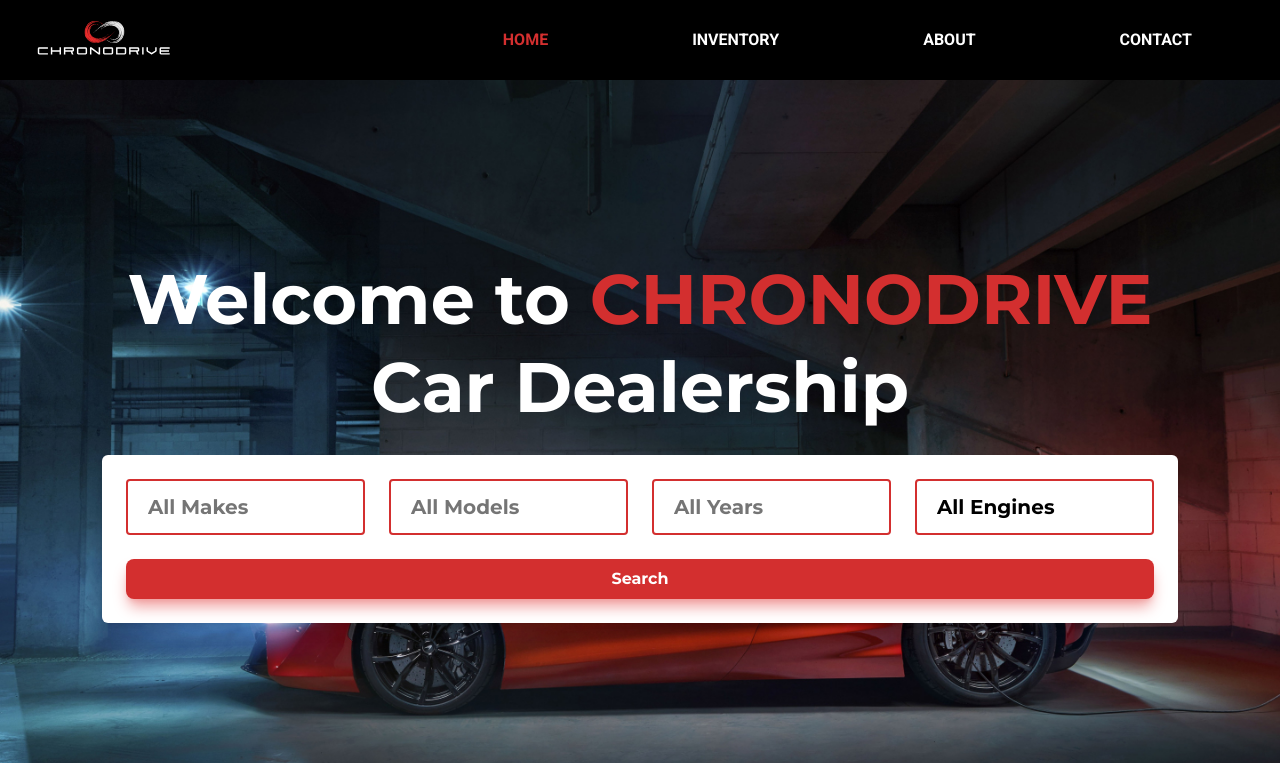
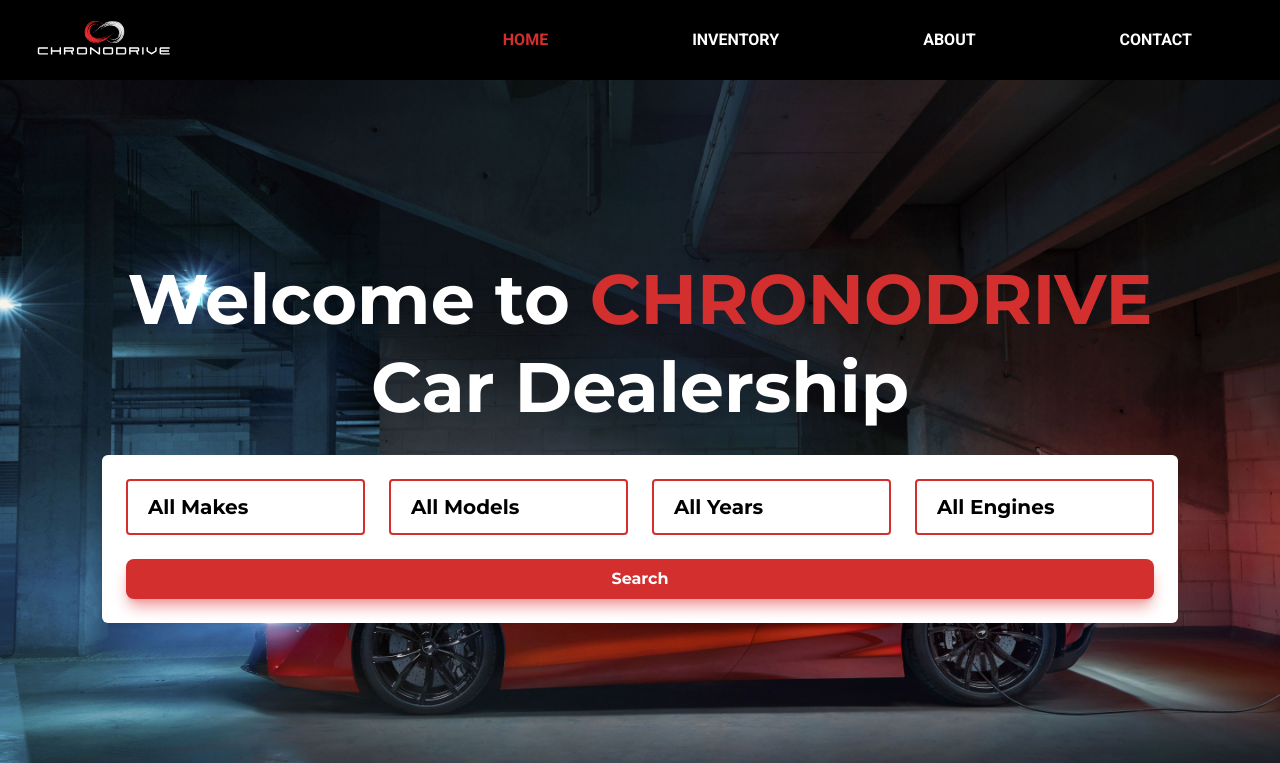
Before and after one commit to Hamadn/ChronoDrive, a React (Vite) app: page / in a window 1280 px wide. Shown: the top 763 px of the page. Built offline with nearby package versions, Linux system fonts and the light colour scheme.

Commit message:
Adding content to the search

```diff
--- a/src/components/Home/Hero/Hero.jsx
+++ b/src/components/Home/Hero/Hero.jsx
@@ -23,7 +23,7 @@ export default function Hero() {
                 <div className="flex flex-col">
                   <select
                     id="status"
-                    className="w-full text-xl font-bold rounded border-2 border-red-700 text-gray-600 h-14 pl-5 pr-10 bg-white focus:outline-none appearance-none"
+                    className="w-full text-xl font-bold rounded border-2 border-red-700 text-black h-14 pl-5 pr-10 bg-white focus:outline-none appearance-none"
                   >
                     <option>All Makes</option>
                     <option>Ferrari</option>
@@ -36,21 +36,31 @@ export default function Hero() {
                 <div className="flex flex-col">
                   <select
                     id="status1"
-                    className="text-xl font-bold rounded border-2 border-red-700 text-gray-600 h-14 w-full pl-5 pr-10 bg-white focus:outline-none appearance-none"
+                    className="text-xl font-bold rounded border-2 border-red-700 text-black h-14 w-full pl-5 pr-10 bg-white focus:outline-none appearance-none"
                   >
                     <option>All Models</option>
-                    <option>Pending</option>
-                    <option>Deleted</option>
+                    <option>Portofino</option>
+                    <option>GT-R</option>
+                    <option>S5</option>
+                    <option>720S</option>
+                    <option>Rogue</option>
+                    <option>Model X</option>
                   </select>
                 </div>
                 <div className="flex flex-col">
                   <select
                     id="status2"
-                    className="text-xl font-bold rounded border-2 border-red-700 text-gray-600 h-14 w-full pl-5 pr-10 bg-white focus:outline-none appearance-none"
+                    className="text-xl font-bold rounded border-2 border-red-700 text-black h-14 w-full pl-5 pr-10 bg-white focus:outline-none appearance-none"
                   >
                     <option>All Years</option>
-                    <option>Pending</option>
-                    <option>Deleted</option>
+                    <option>2015</option>
+                    <option>2016</option>
+                    <option>2017</option>
+                    <option>2018</option>
+                    <option>2019</option>
+                    <option>2020</option>
+                    <option>2021</option>
+                    <option>2022</option>
                   </select>
                 </div>
                 <div className="flex flex-col">
@@ -59,8 +69,13 @@ export default function Hero() {
                     className="text-xl font-bold rounded border-2 border-red-700 text-black h-14 w-full pl-5 pr-10 bg-white focus:outline-none appearance-none"
                   >
                     <option>All Engines</option>
-                    <option>Pending</option>
-                    <option>Deleted</option>
+                    <option>V12</option>
+                    <option>V10</option>
+                    <option>V8</option>
+                    <option>V6</option>
+                    <option>V4</option>
+                    <option>V3</option>
+                    <option>Electric</option>
                   </select>
                 </div>
               </div>
```
